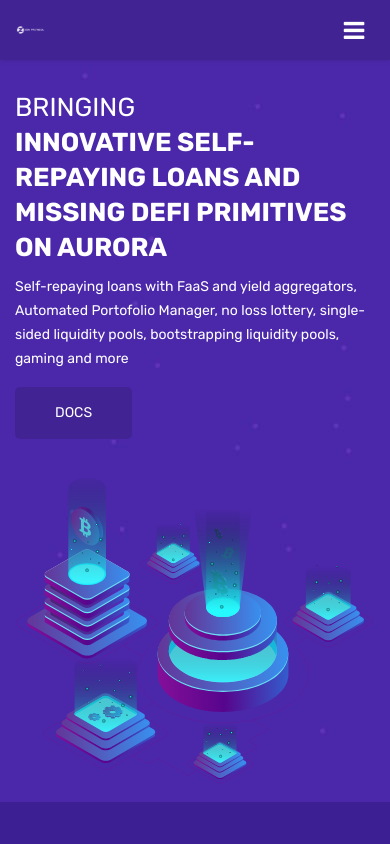
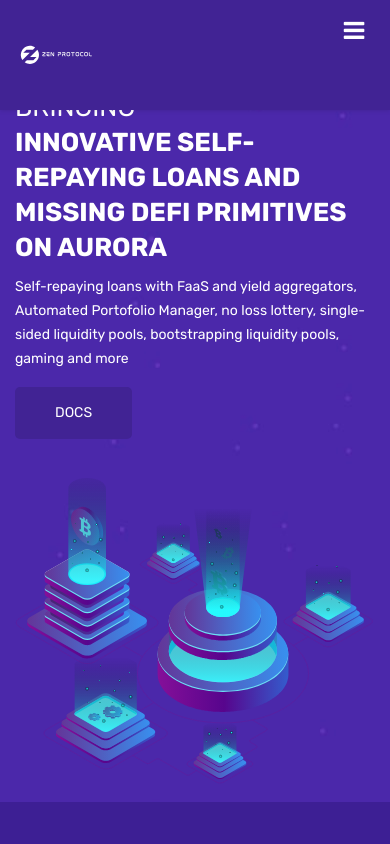
Before and after one commit to ibra9438/zen-protocol, a plain HTML site: page index.html in a window 390 px wide. Shown: the top 844 px of the page. Drawn offline with Linux system fonts and the light colour scheme.

Commit message:
polished v0.3

```diff
--- a/css/responsive.css
+++ b/css/responsive.css
@@ -468,7 +468,8 @@
 	    padding-top: 60px;
 	}
 	.navbar-brand img {
-		height: 30px;
+		height: 80px;
+		max-width: 100%;
 	}
 	.navbar-toggle {
 		height: 30px;
--- a/index.html
+++ b/index.html
@@ -39,7 +39,7 @@
 						<div class="col-lg-3 col-md-4 col-8 p-0">
 			            	<div class="navbar-header">
 				                <a class="navbar-brand page-scroll" href="index.html">
-				                	<img alt="ZenProtocol" src="images/logo2.png">
+				                	<img alt="ZenProtocol" src="images/logo2.svg">
 				                </a>
 			            	</div>
 				        </div>
```
Also changed, not shown: images/logo2.svg (added).
